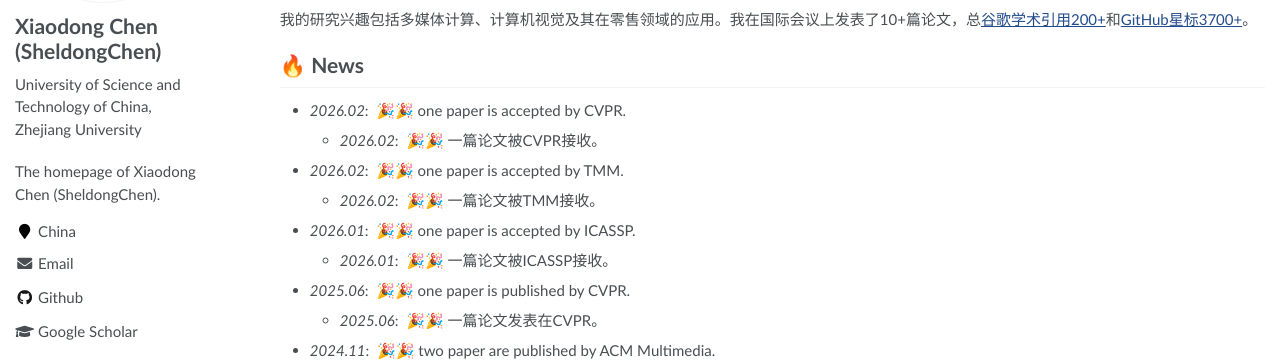
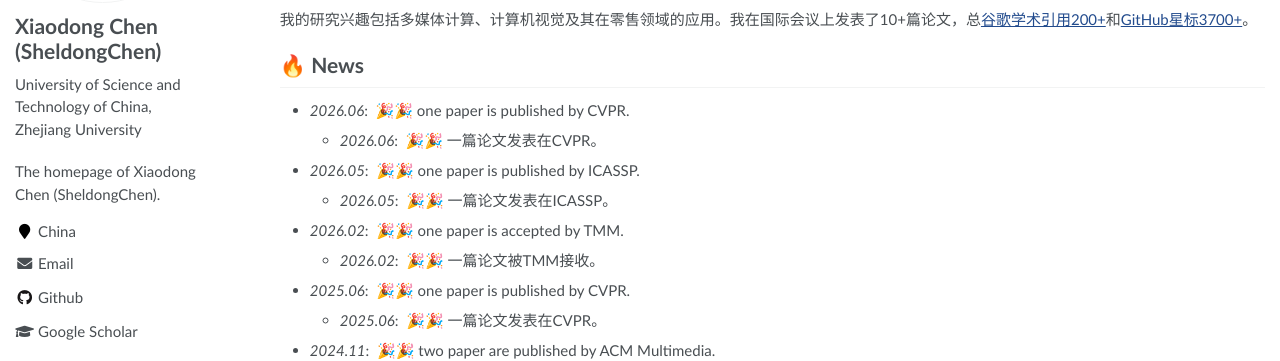
Before and after one commit to SheldongChen/SheldongChen.github.io, a Jekyll site: the page built from _pages/about.md, in a window 1280 px wide and 900 px high. Shown: the part 263-624 px from the top of the window. Built offline with Jekyll 4.4.1, drawn with Linux system fonts in a browser that asks for light colours.

Commit message:
Update about.md

```diff
--- a/_pages/about.md
+++ b/_pages/about.md
@@ -27,12 +27,12 @@ My research interests include multimedia computing, computer vision, and their a
 
 
 # 🔥 News
-- *2026.02*: &nbsp;🎉🎉 one paper is accepted by CVPR.
-  - *2026.02*: &nbsp;🎉🎉 一篇论文被CVPR接收。
+- *2026.06*: &nbsp;🎉🎉 one paper is published by CVPR.
+  - *2026.06*: &nbsp;🎉🎉 一篇论文发表在CVPR。
+- *2026.05*: &nbsp;🎉🎉 one paper is published by ICASSP.
+  - *2026.05*: &nbsp;🎉🎉 一篇论文发表在ICASSP。
 - *2026.02*: &nbsp;🎉🎉 one paper is accepted by TMM.
   - *2026.02*: &nbsp;🎉🎉 一篇论文被TMM接收。
-- *2026.01*: &nbsp;🎉🎉 one paper is accepted by ICASSP.
-  - *2026.01*: &nbsp;🎉🎉 一篇论文被ICASSP接收。
 - *2025.06*: &nbsp;🎉🎉 one paper is published by CVPR.
   - *2025.06*: &nbsp;🎉🎉 一篇论文发表在CVPR。
 - *2024.11*: &nbsp;🎉🎉 two paper are published by ACM Multimedia.
```
